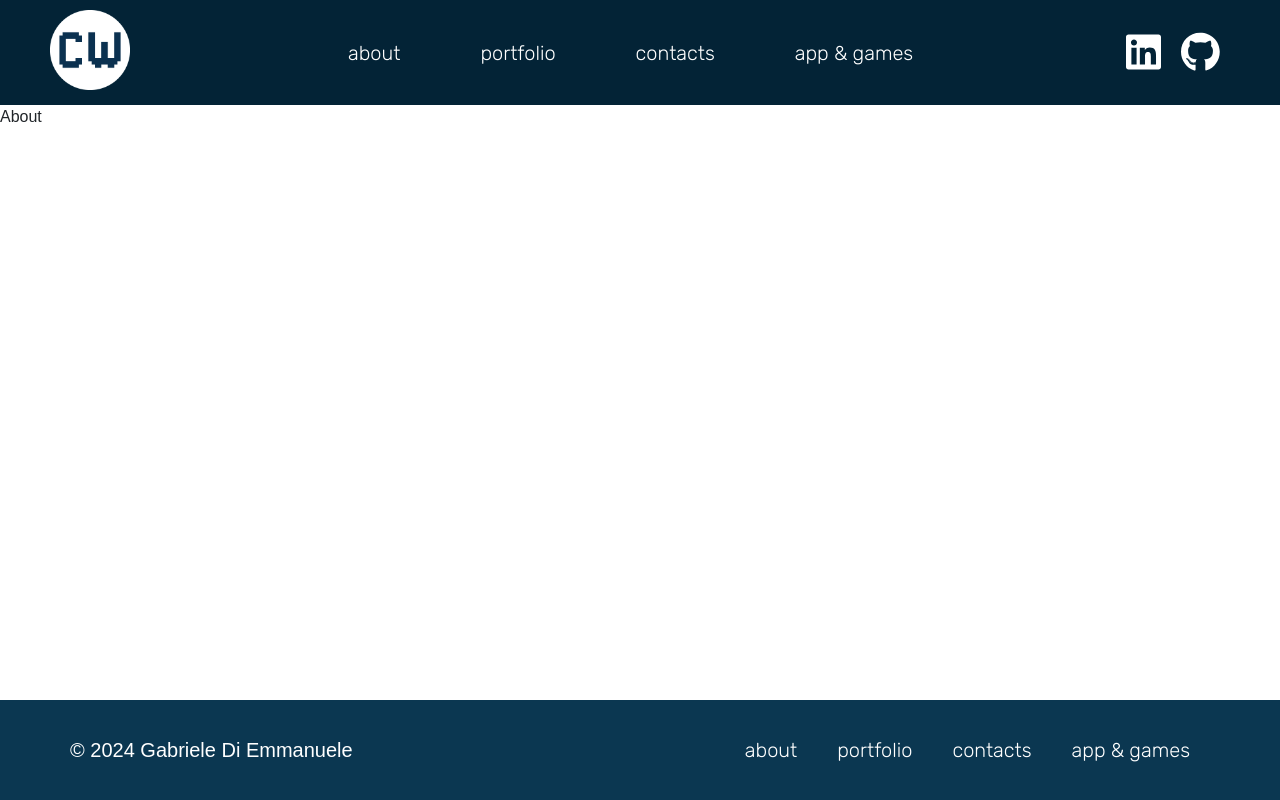
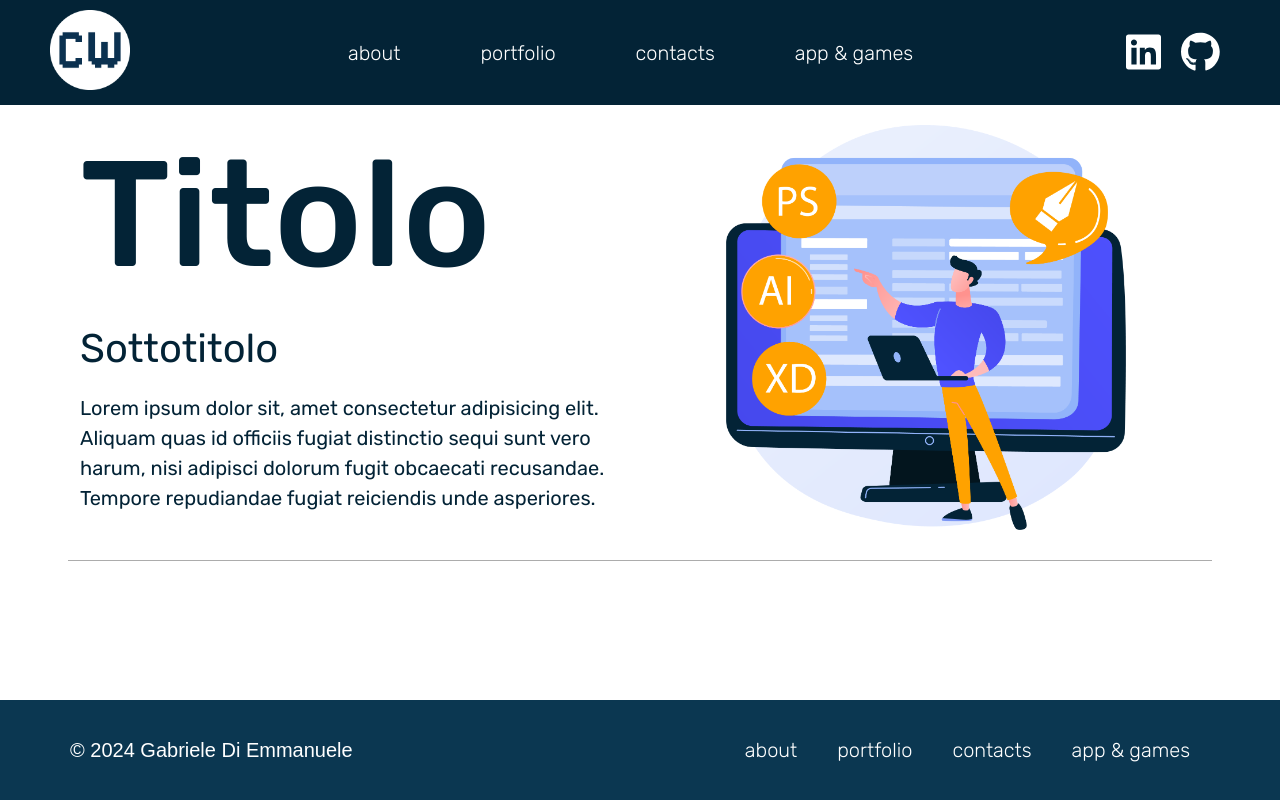
Before and after one commit to gabrielediemmanuele/gabrielediemmanuele.github.io, a Vue app: page /about in a window 1280 px wide. Built offline with nearby package versions, Linux system fonts and the light colour scheme.

Commit message:
feat: add aboutpage header (maybe change to re-utilize component)

```diff
--- a/src/components/pages/AboutPage.vue
+++ b/src/components/pages/AboutPage.vue
@@ -15,7 +15,60 @@ export default {
 </script>
 
 <template>
-  {{ title }}
+  <div class="container-fluid">
+    <div class="row">
+      <div class="col-6">
+        <div class="text-cont">
+          <h1>Titolo</h1>
+          <h3>Sottotitolo</h3>
+          <p>
+            Lorem ipsum dolor sit, amet consectetur adipisicing elit. Aliquam
+            quas id officiis fugiat distinctio sequi sunt vero harum, nisi
+            adipisci dolorum fugit obcaecati recusandae. Tempore repudiandae
+            fugiat reiciendis unde asperiores.
+          </p>
+        </div>
+      </div>
+      <div class="col-6">
+        <div class="image-cont">
+          <img src="../../../public/images/designer.png" alt="" />
+        </div>
+      </div>
+    </div>
+  </div>
 </template>
 
-<style lang="scss" scoped></style>
+<style lang="scss" scoped>
+.container-fluid {
+  font-family: "Rubik", sans-serif;
+  padding: 20px 80px 20px 80px;
+  color: rgb(3, 35, 54);
+  .row {
+    border-bottom: 1px solid rgb(172, 172, 172);
+    padding-bottom: 30px;
+
+    .text-cont {
+      font-size: 20px;
+      h1 {
+        font-size: 150px;
+      }
+      h3 {
+        font-size: 40px;
+        font-weight: 400;
+        margin: 20px 0 20px 0;
+      }
+    }
+
+    .image-cont {
+      width: 100%;
+      height: 100%;
+      display: flex;
+      justify-content: center;
+      align-items: flex-end;
+      img {
+        width: 400px;
+      }
+    }
+  }
+}
+</style>
```
